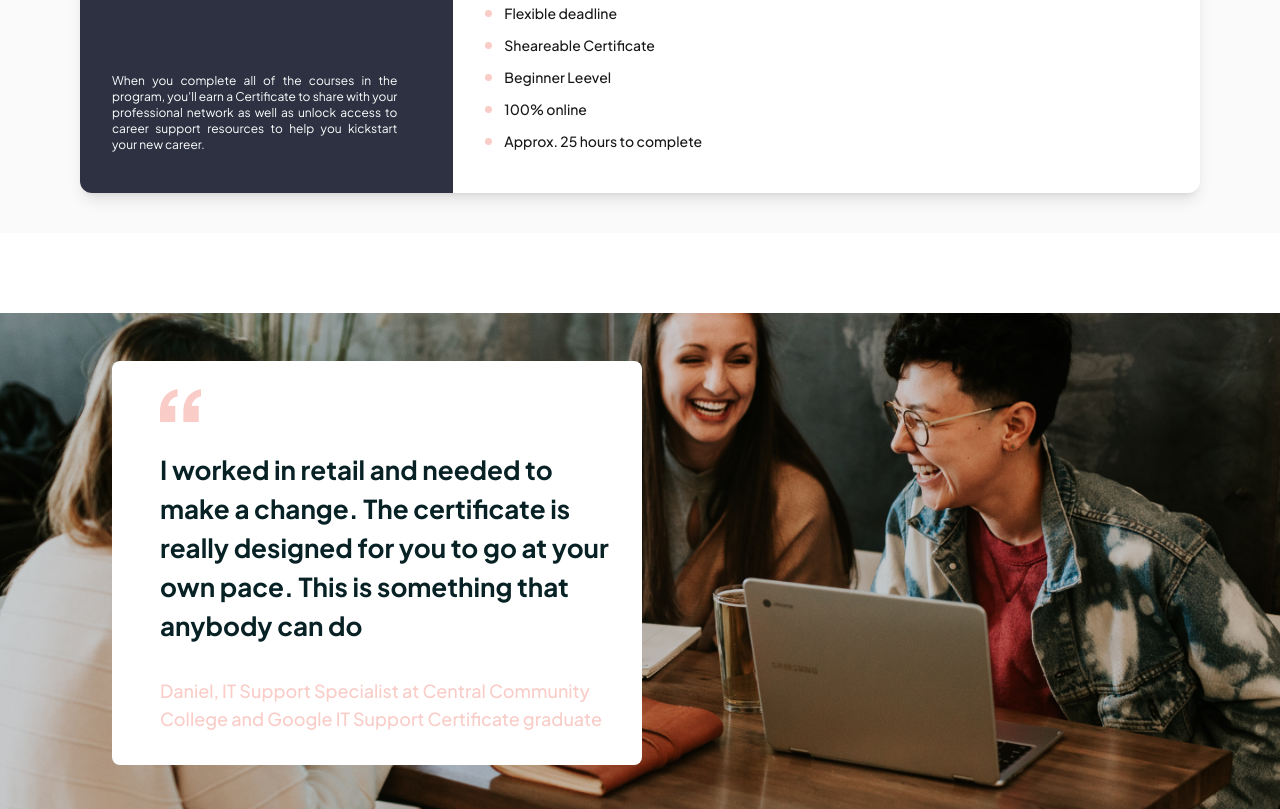
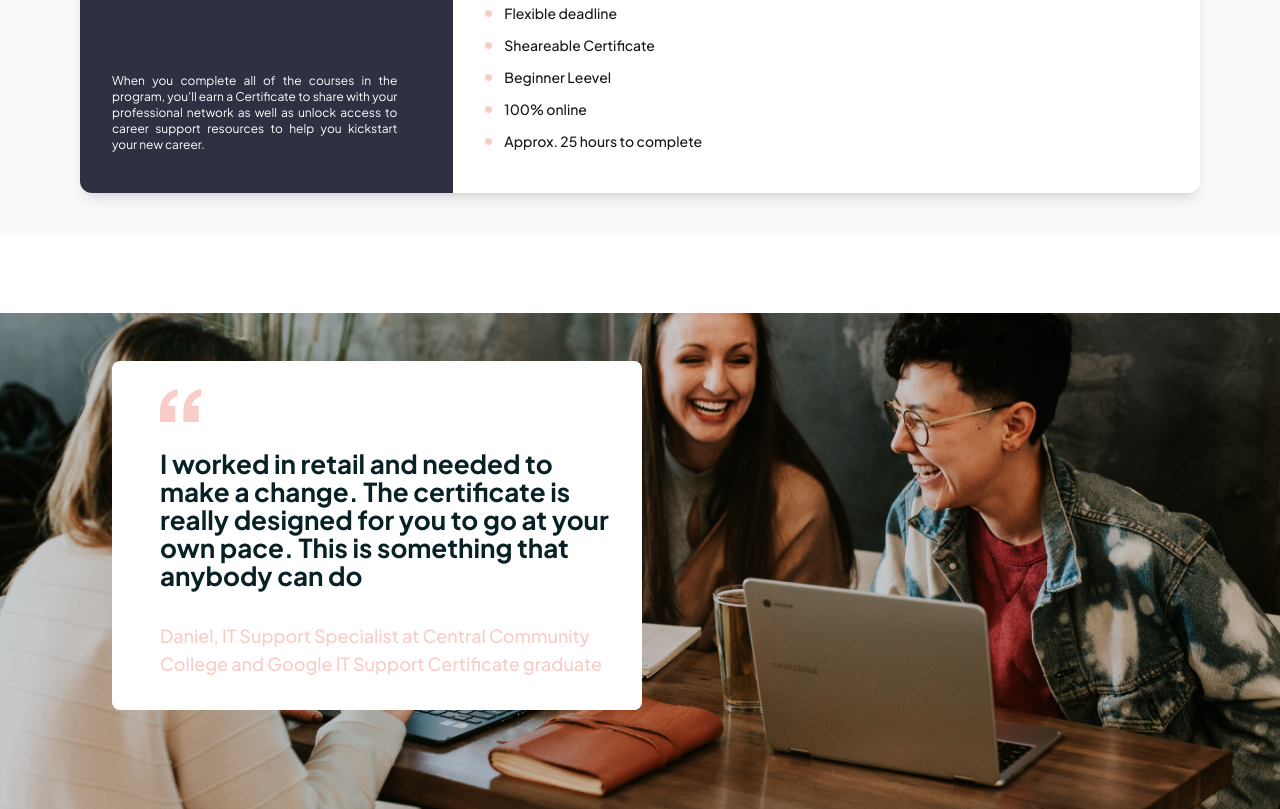
Before and after one commit to tayeb-shah/creative-for-you-tailwind, a website built with Vite: page index.html in a window 1280 px wide. Shown: the part 8534-9343 px from the top of the page. Built offline with nearby package versions, Linux system fonts and the light colour scheme.

Commit message:
solve testimonial section

```diff
--- a/index.html
+++ b/index.html
@@ -890,15 +890,14 @@
 
     <!--? this is testimonyal section -->
     <section class="relative">
-        <img src="assets/testimonialBg.png" alt="testimonyalPic" class="inline">
+        <img src="assets/testimonialBg.png" alt="testimonyalPic" class="inline object-cover md:h-auto h-[80vh]">
 
-        <div class="w-[530px] h-auto top-12 left-28 z-10
-         absolute rounded-lg bg-white ps-12 pe-8 pt-7 pb-8">
+        <div class="md:w-[530px] w-auto h-auto top-12 md:left-28 z-10 absolute rounded-lg bg-white ps-8 md:ps-12 pe-6 md:pe-8 pt-7 pb-8 mx-8 md:mx-0 mt-2 md:mt-0 ">
             <img src="assets/quote.png" alt="quote">
 
-            <h3 class="font-bold text-[26px] font-jakarta text-[#072125] pt-7">I worked in retail and needed to make a change. The certificate is really designed for you to go at your own pace. This is something that anybody can do</h3>
+            <h3 class="font-bold text-xl md:text-[26px] font-jakarta text-[#072125] pt-7">I worked in retail and needed to make a change. The certificate is really designed for you to go at your own pace. This is something that anybody can do</h3>
 
-            <h5 class="font-jakarta font-medium text-[#F9CCC7] text-lg pt-8">Daniel, IT Support Specialist at Central Community College and Google IT Support Certificate graduate</h5>
+            <h5 class="font-jakarta font-medium text-[#F9CCC7] text-base md:text-lg pt-8">Daniel, IT Support Specialist at Central Community College and Google IT Support Certificate graduate</h5>
         </div>
     </section>
 
```
